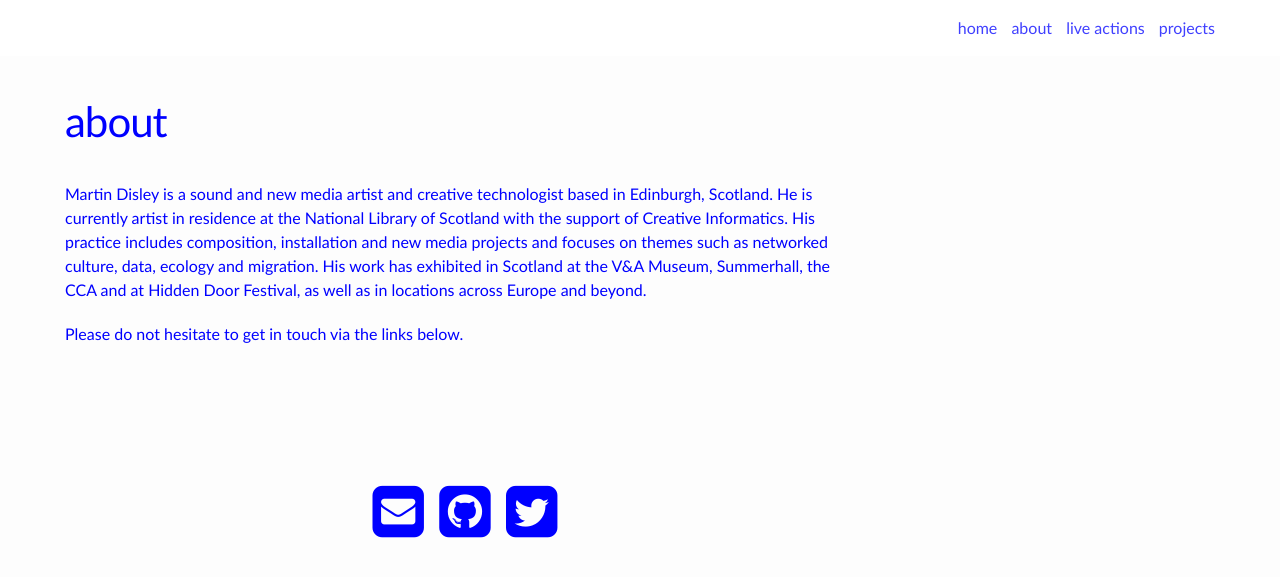
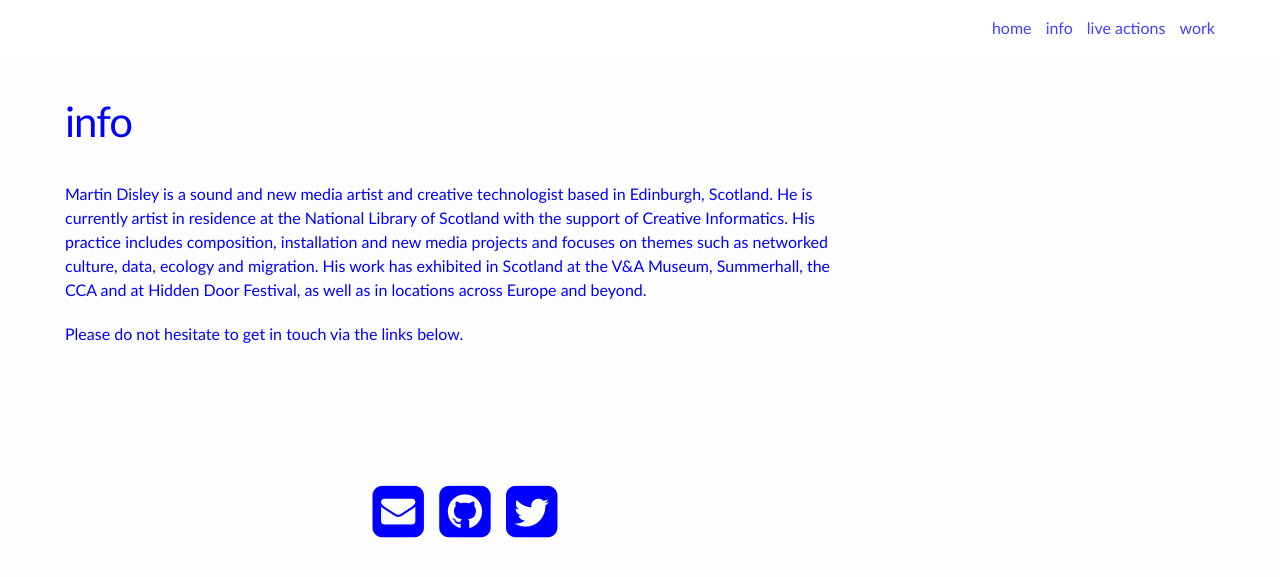
Before and after one commit to martindisley/martindisley.github.io, a Jekyll site: the page built from info.md, in a window 1280 px wide. Shown: the top 577 px of the page. Built offline with Jekyll 4.4.1, drawn with Linux system fonts in a browser that asks for light colours; nearby versions of some CDN libraries.

Commit message:
renaming about to info

```diff
--- a/about.md
+++ b/info.md
@@ -1,7 +1,7 @@
 ---
 layout: page
-title: about
-permalink: /about/
+title: info
+permalink: /info/
 ---
 
 <!---<img class="col one right" src="/img/prof_pic.jpg">--->
--- a/portfolio.md
+++ b/portfolio.md
@@ -1,6 +1,6 @@
 ---
 layout: page
-title: projects
+title: work
 permalink: /portfolio/
 ---
 
```
